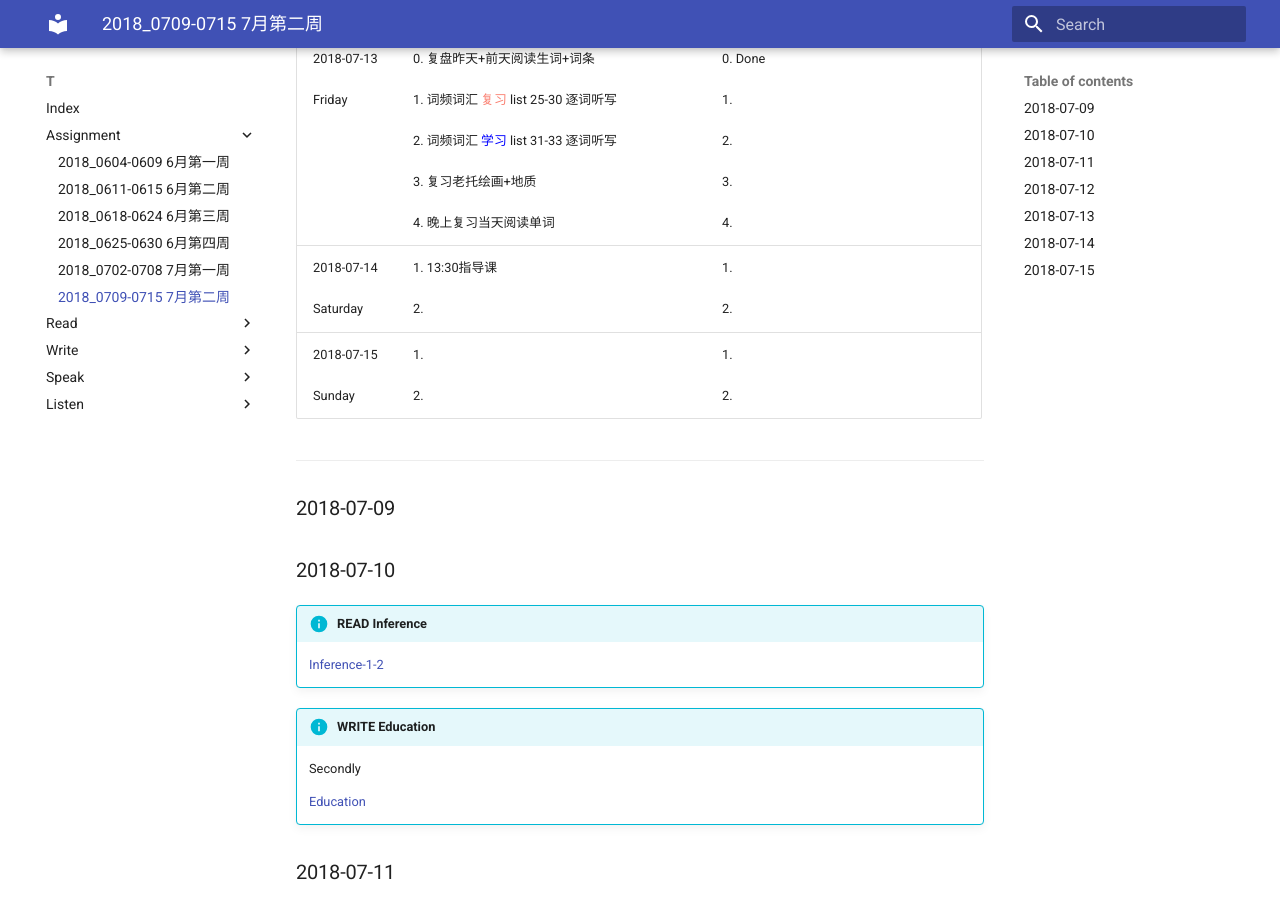
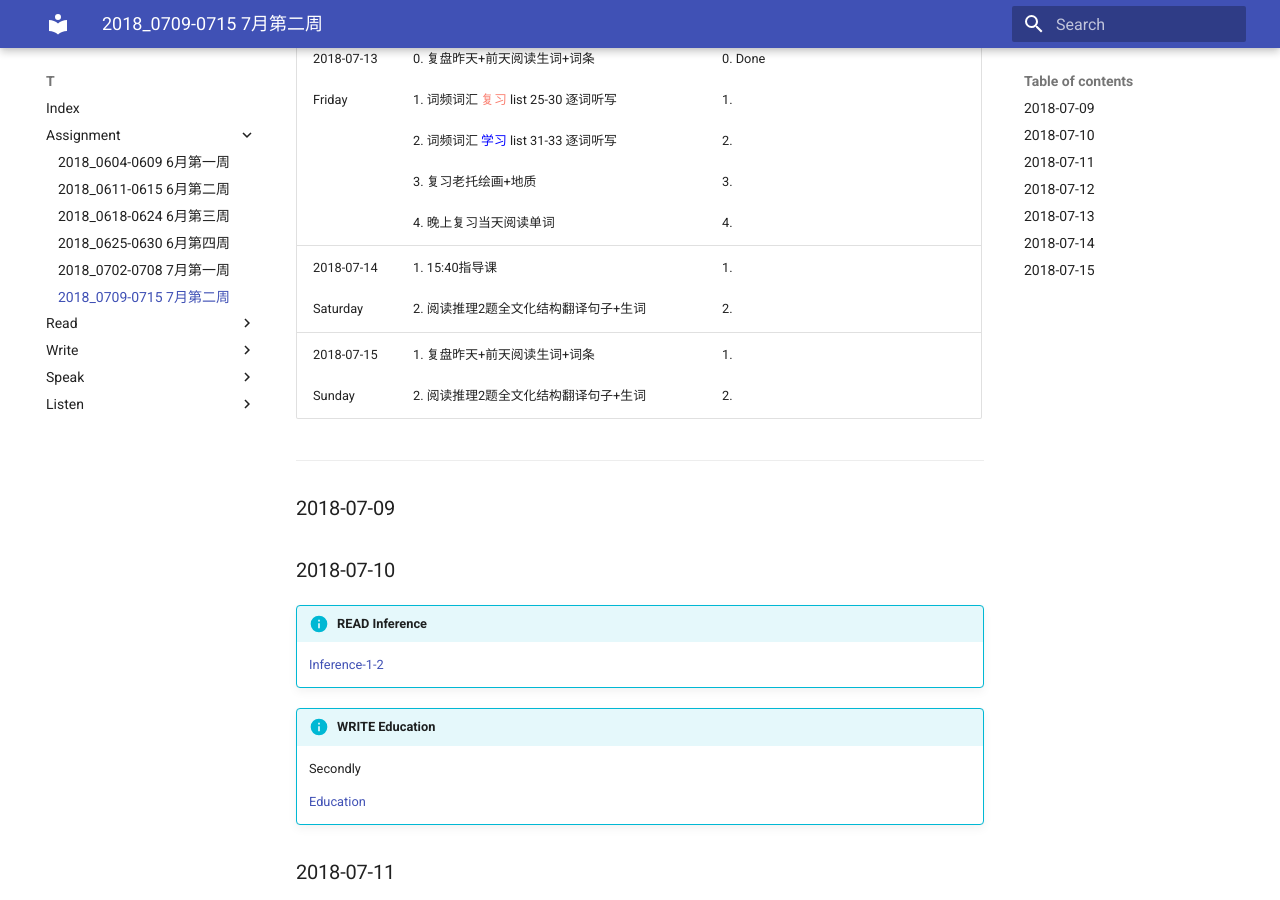
Before and after one commit to katyushaQ/t, an MkDocs documentation site: the page built from docs/assignment/2018-0709-0715.md, in a window 1280 px wide and 900 px high, scrolled down 1026 px. Built offline with MkDocs 1.6.1 and Material for MkDocs 9.7.7, drawn with Linux system fonts in a browser that asks for light colours; old or Windows-style settings are respelled for this version of MkDocs.

Commit message:
Modify 2018-0709-0715.md 2018-07-14 2018-07-15

```diff
--- a/docs/assignment/2018-0709-0715.md
+++ b/docs/assignment/2018-0709-0715.md
@@ -5,8 +5,8 @@ DATETIME |  ASSIGNMENT | STATUS
 2018-07-11 <br><br> Wednesday  | 0. 复盘昨天+前天阅读和写作生词+词条<br><br>1. 阅读推理2题全文化结构翻译句子+生词<br><br> 2. 词频词汇 <font color='blue'>学习</font> list  34-36 逐词听写<br><br>3. 老托地质精听+同音跟+翻译指导课句子<br><br>4. 晚上复习当天阅读单词 |  0. Done<br><br>1. Done<br><br>2. 工作<br><br>3. 工作<br><br>4. Done
 2018-07-12 <br><br> Thursday  | 0. 复盘昨天+前天阅读生词+词条<br><br>1. 阅读推理2题全文化结构翻译句子+生词<br><br> 2. 词频词汇 <font color='Salmon'>复习</font> list  19-24 逐词听写 <br><br>3.  复习老托绘画+地质<br><br>4. 晚上复习当天阅读单词 | 0. Done<br><br>1. Done<br><br>2. 请假办事<br><br>3. 请假办事<br><br>4. Done
 2018-07-13 <br><br> Friday  | 0. 复盘昨天+前天阅读生词+词条 <br><br>1. 词频词汇 <font color='Salmon'>复习</font> list 25-30 逐词听写<br><br>2. 词频词汇 <font color='Blue'>学习</font> list  31-33 逐词听写<br><br>3. 复习老托绘画+地质<br><br>4. 晚上复习当天阅读单词 | 0. Done<br><br>1. <br><br>2. <br><br>3.<br><br>4.
-2018-07-14 <br><br> Saturday  | 1. 13:30指导课<br><br>2.  | 1. <br><br>2.
-2018-07-15 <br><br> Sunday  | 1.<br><br>2. | 1. <br><br>2.
+2018-07-14 <br><br> Saturday  | 1. 15:40指导课<br><br>2. 阅读推理2题全文化结构翻译句子+生词 | 1. <br><br>2.
+2018-07-15 <br><br> Sunday  | 1.  复盘昨天+前天阅读生词+词条<br><br>2. 阅读推理2题全文化结构翻译句子+生词 | 1. <br><br>2.
 
 
 ----
```
